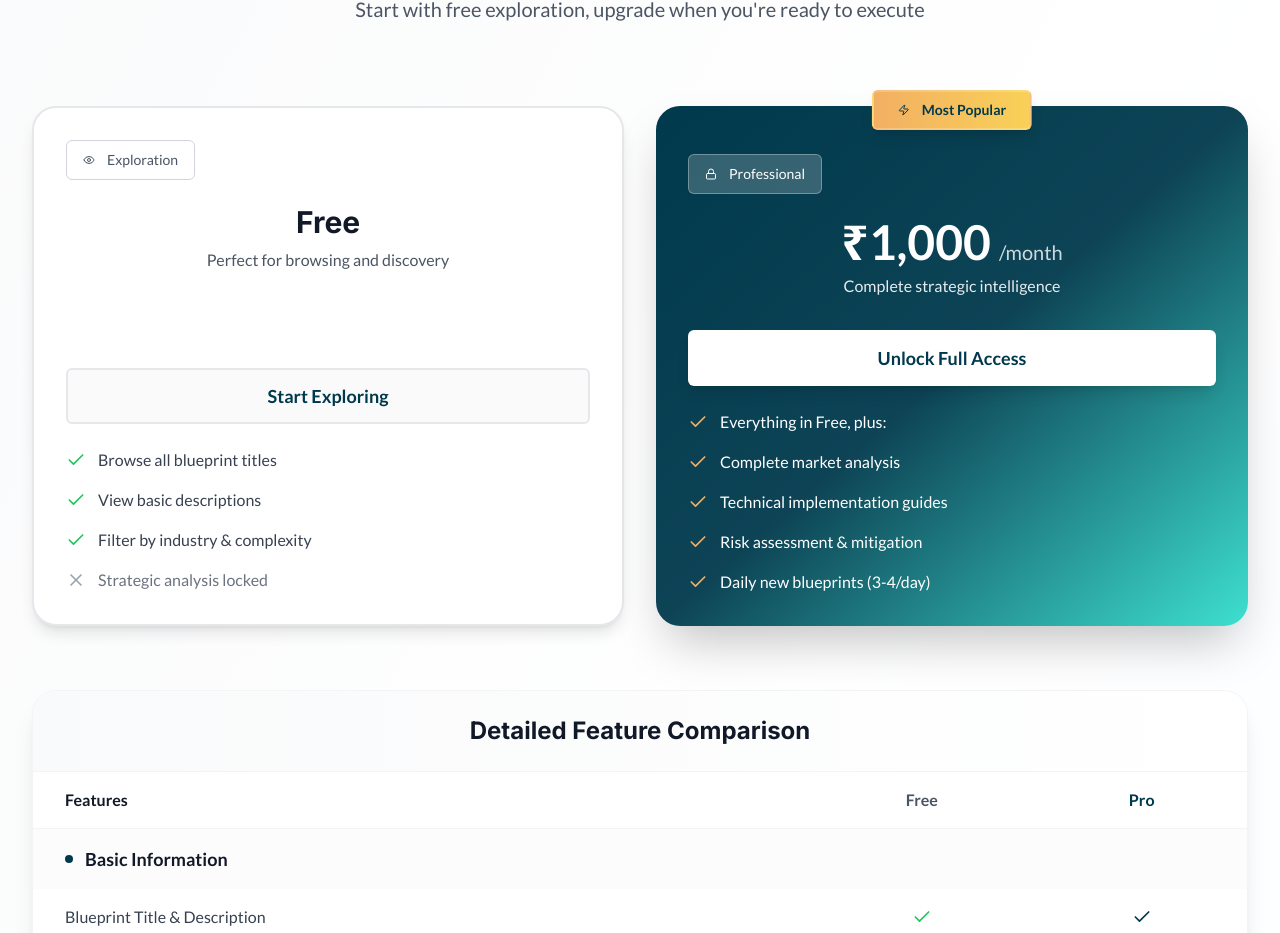
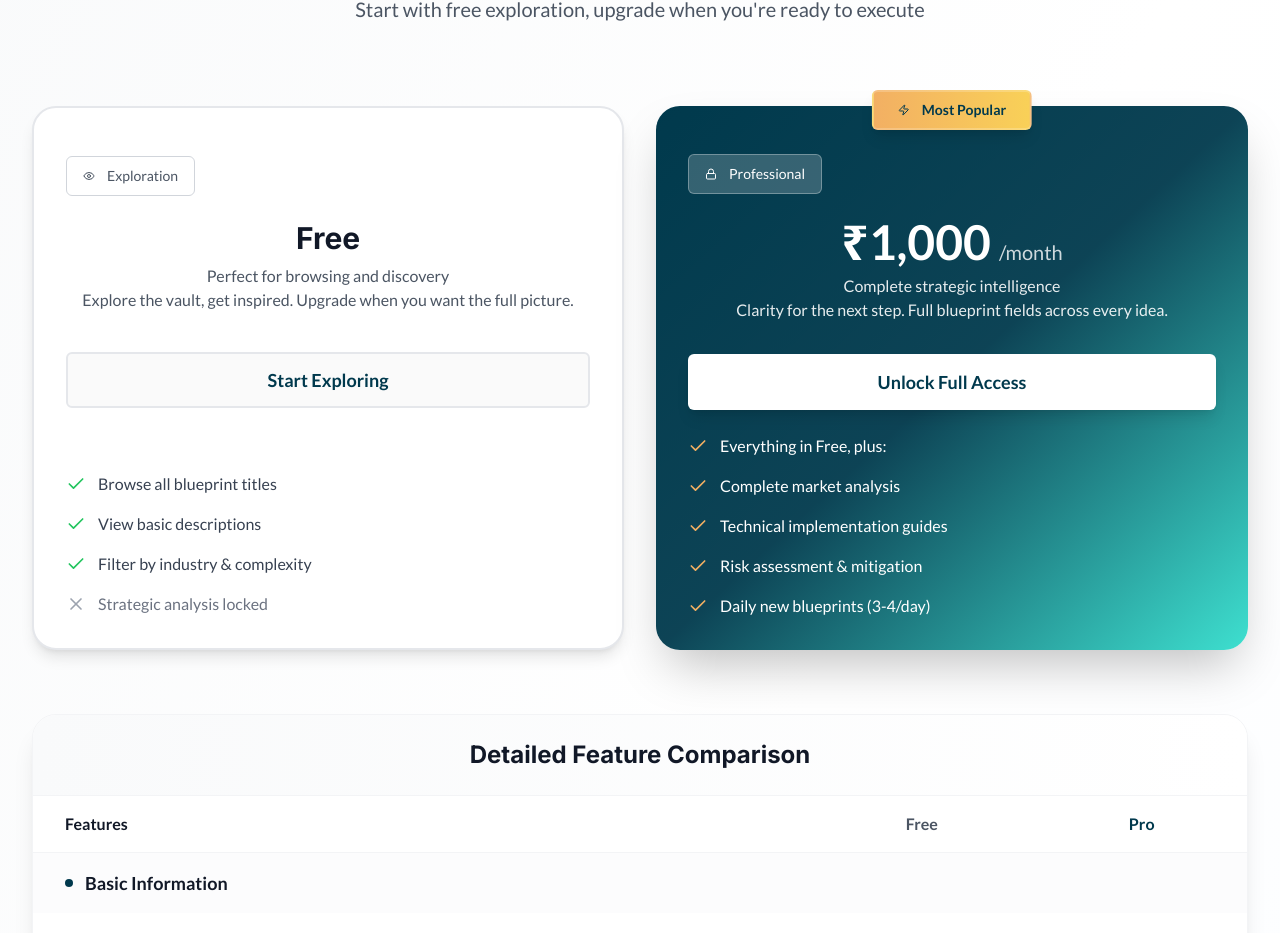
Before and after one commit to mandula-abhilash/retry-build, a Next.js app in the folder frontend/: page / in a window 1280 px wide. Shown: the part 1656-2589 px from the top of the page. Built offline with nearby package versions, Linux system fonts and the light colour scheme.

Commit message:
Align feature comparison badges and buttons

```diff
--- a/frontend/src/components/landing-page/FeatureComparison.jsx
+++ b/frontend/src/components/landing-page/FeatureComparison.jsx
@@ -64,7 +64,7 @@ export default function FeatureComparison() {
             <div className="text-center mb-8 flex-grow">
               <Badge
                 variant="outline"
-                className="mb-6 px-4 py-2 text-sm font-medium border-gray-300 text-gray-600 h-10 flex items-center justify-center"
+                className="mt-4 mb-6 px-4 py-2 text-sm font-medium border-gray-300 text-gray-600 h-10 flex items-center justify-center"
               >
                 <Eye className="w-4 h-4 mr-2" />
                 Exploration
@@ -73,11 +73,15 @@ export default function FeatureComparison() {
               <p className="text-gray-600">
                 Perfect for browsing and discovery
               </p>
+              <p className="text-gray-600">
+                Explore the vault, get inspired. Upgrade when you want the full
+                picture.{" "}
+              </p>
             </div>
             <Button
               variant="outline"
               size="lg"
-              className="w-full mb-6 py-4 text-lg font-semibold border-2 border-gray-200 hover:border-gray-300 h-14"
+              className="w-full mb-16 py-4 text-lg font-semibold border-2 border-gray-200 hover:border-gray-300 h-14"
             >
               Start Exploring
             </Button>
@@ -126,6 +130,11 @@ export default function FeatureComparison() {
                 <span className="text-xl opacity-80">/month</span>
               </div>
               <p className="text-white/90">Complete strategic intelligence</p>
+              <p className="text-white/90">
+                {" "}
+                Clarity for the next step. Full blueprint fields across every
+                idea.
+              </p>
             </div>
             <Button
               size="lg"
```
